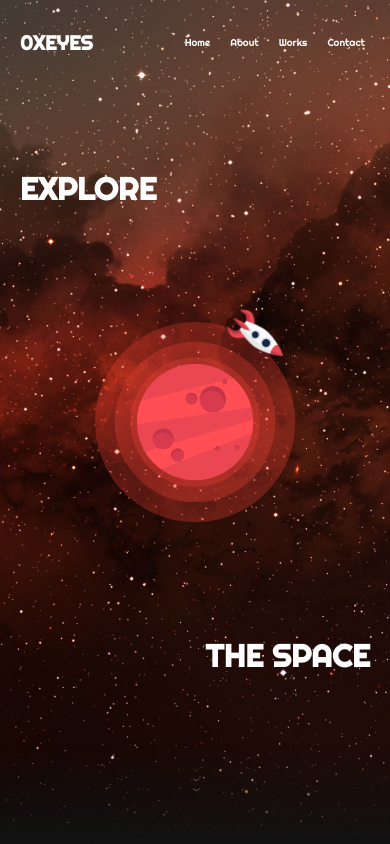
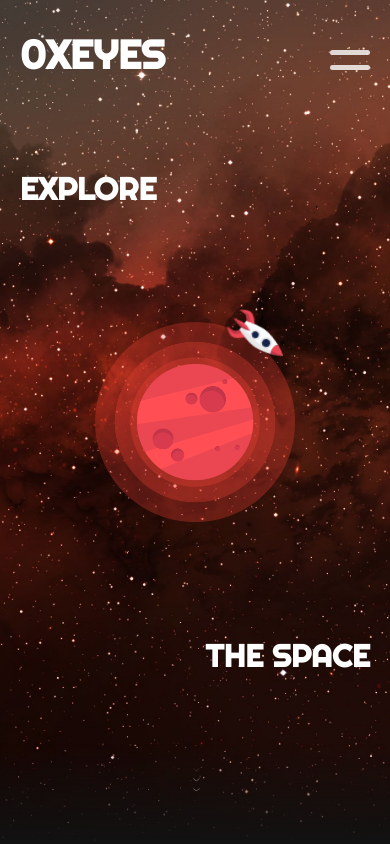
Before and after one commit to Thrizzacode/Profile, a plain HTML site: page index.html in a window 390 px wide. Shown: the top 844 px of the page. Drawn offline with nearby package versions, Linux system fonts and the light colour scheme.

Commit message:
add phone nav bar

```diff
--- a/index.html
+++ b/index.html
@@ -8,13 +8,15 @@
     <title>0xeyes</title>
   </head>
   <body>
-    <header><a class="logo" href="#">0xeyes </a>
-      <ul>
-        <li> <a href="#home">Home </a></li>
-        <li> <a href="#about">About </a></li>
-        <li> <a href="#works">Works </a></li>
-        <li> <a href="#">Contact </a></li>
+    <input id="menu_control" type="checkbox" name="">
+    <header><a class="logo" href="#">0xeyes  </a>
+      <ul id="nav">
+        <li><a href="#home">Home </a></li>
+        <li><a href="#about">About </a></li>
+        <li><a href="#works">Works </a></li>
+        <li><a href="#">Contact </a></li>
       </ul>
+      <label for="menu_control"></label>
     </header>
     <button id="myBtn" onclick="topFunction()"><i class="fa-solid fa-angles-up"></i></button>
     <section id="home">
--- a/style.css
+++ b/style.css
@@ -41,15 +41,21 @@ body {
   font-size: 40px;
 }
 
+#menu_control {
+  position: absolute;
+}
+
 header {
   position: absolute;
   left: 0;
   top: 0;
   width: 100%;
+  height: 400px;
+  overflow: hidden;
   padding: 30px 60px;
   display: flex;
   justify-content: space-between;
-  align-items: center;
+  align-items: start;
   z-index: 100;
   font-family: "Righteous";
 }
@@ -59,6 +65,44 @@ header {
   }
 }
 
+label {
+  display: none;
+}
+@media only screen and (max-width: 425px) {
+  label {
+    position: relative;
+    top: 20px;
+    display: block;
+    background-color: rgba(255, 255, 255, 0.8);
+    width: 40px;
+    height: 5px;
+    border-radius: 30px;
+    transition: 0.5s;
+  }
+  label::after {
+    content: "";
+    background-color: rgba(255, 255, 255, 0.8);
+    width: 40px;
+    height: 5px;
+    border-radius: 30px;
+    position: absolute;
+    top: 15px;
+    transition: 0.5s;
+  }
+}
+
+#menu_control:checked ~ header ul {
+  right: 20px;
+  opacity: 1;
+}
+
+#menu_control:checked ~ header label {
+  transform: rotate(-45deg);
+}
+#menu_control:checked ~ header label::after {
+  transform: rotate(90deg) translateX(-40%);
+}
+
 .logo {
   text-decoration: none;
   color: white;
@@ -66,16 +110,23 @@ header {
   font-size: 40px;
   font-weight: bold;
 }
-@media only screen and (max-width: 425px) {
-  .logo {
-    font-size: 20px;
-  }
-}
 
 ul {
   display: flex;
   justify-content: center;
   align-items: center;
+  transform: translateY(50%);
+}
+@media only screen and (max-width: 425px) {
+  ul {
+    position: absolute;
+    right: -150px;
+    top: -10px;
+    display: flex;
+    flex-direction: column;
+    opacity: 0;
+    transition: 1s;
+  }
 }
 ul li {
   list-style: none;
@@ -84,7 +135,9 @@ ul li {
 }
 @media only screen and (max-width: 425px) {
   ul li {
-    font-size: 10px;
+    font-size: 30px;
+    margin-left: 0;
+    margin-bottom: 20px;
   }
 }
 ul li a {
@@ -92,15 +145,12 @@ ul li a {
   color: white;
   padding: 8px 20px;
 }
-@media only screen and (max-width: 425px) {
-  ul li a {
-    padding: 8px 5px;
+@media only screen and (min-width: 820px) {
+  ul li a:hover {
+    background-color: white;
+    color: #121212;
+    border-radius: 30px;
   }
-}
-ul li a:hover {
-  background-color: white;
-  color: #121212;
-  border-radius: 30px;
 }
 
 section {
```
